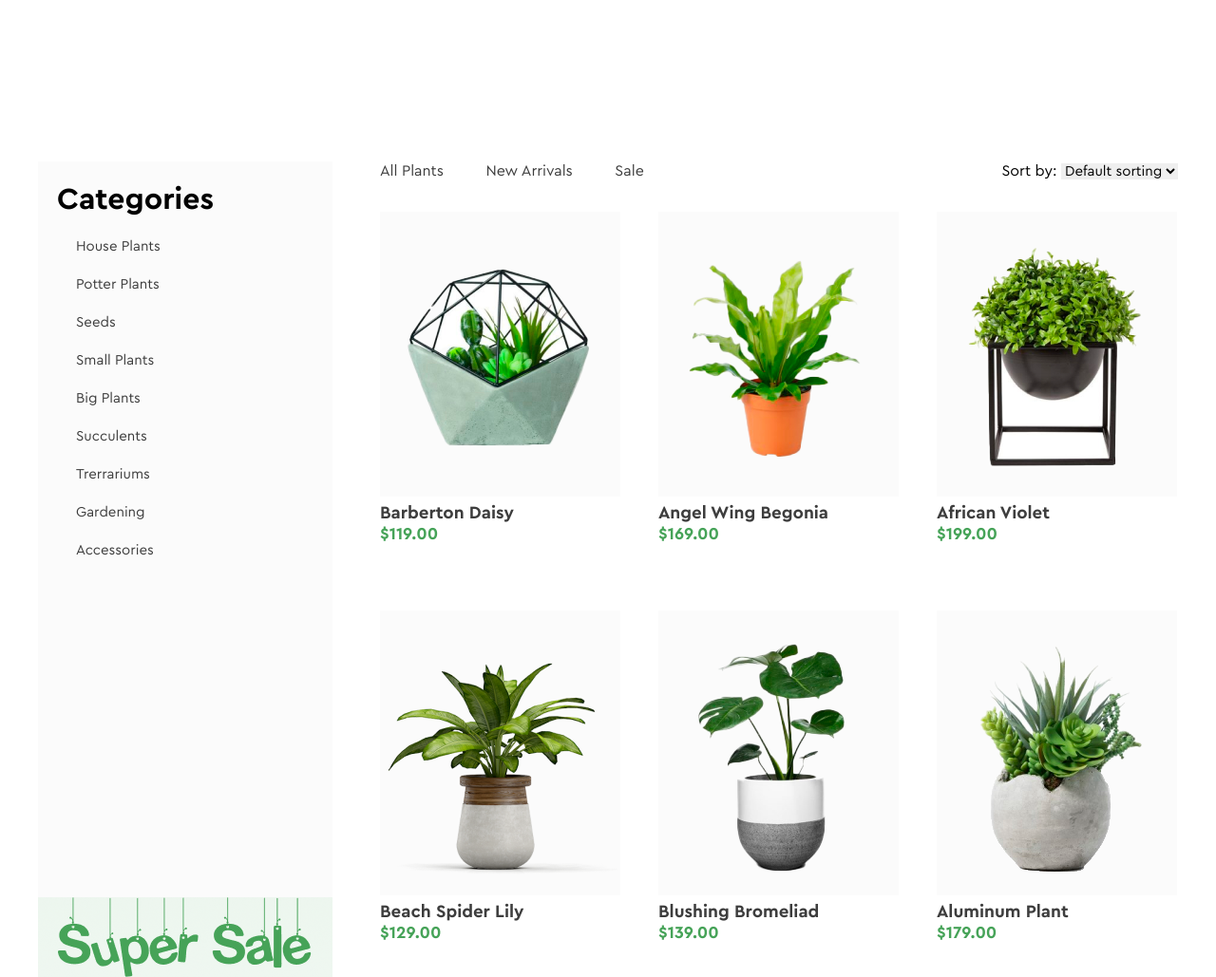
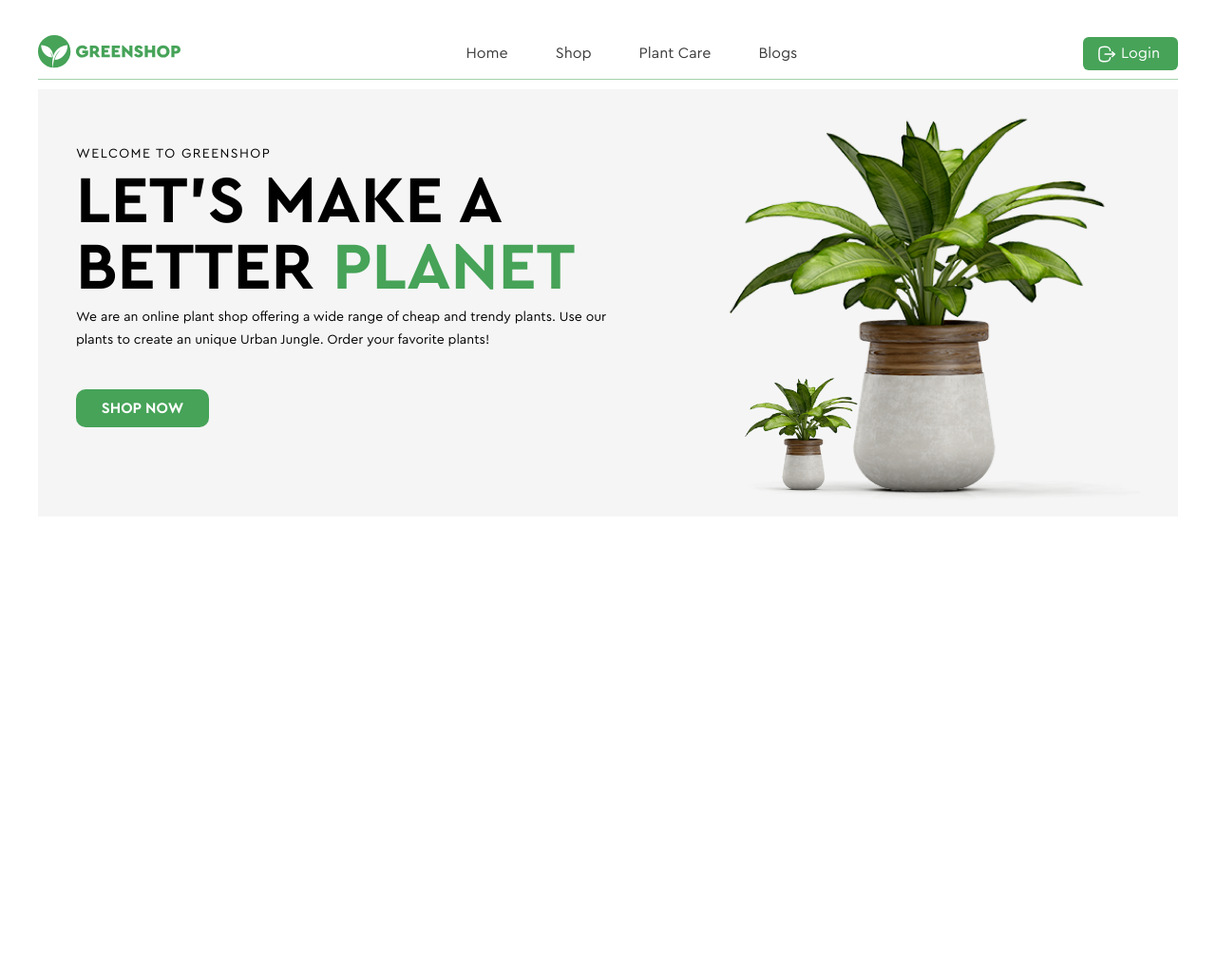
Before and after one commit to drapeID-DEV/hillel, a plain HTML site: page index.html in a window 1280 px wide. Shown: the top 1029 px of the page at 95% size. After the commit the page ends 800 px from the top, so only its background shows below. Drawn offline with Linux system fonts and the light colour scheme.

Commit message:
refactored hw7 with flex

```diff
--- a/index.html
+++ b/index.html
@@ -4,151 +4,38 @@
     <meta charset="UTF-8">
     <meta name="viewport" content="width=device-width, initial-scale=1.0">
     <link rel="stylesheet" href="./styles/font.css">
-    <link rel="stylesheet" href="./styles/style.css">
-    <title>Document</title>
+    <link rel="stylesheet" href="./styles/home.css">
+    <link rel="stylesheet" href="./styles/normalize.css">
+    <title>GREENSHOP</title>
 </head>
 <body>
-    <div class="container clear-float">
-        <div class="categories-container ">
-            <div class="categories">
-                <h1 class="categories-header">Categories</h1>
-                <ul class="categories-list">
-                    <li><a class="category-btn" href="#">House Plants</a></li>
-                    <li><a class="category-btn" href="#">Potter Plants</a></li>
-                    <li><a class="category-btn" href="#">Seeds</a></li>
-                    <li><a class="category-btn" href="#">Small Plants</a></li>
-                    <li><a class="category-btn" href="#">Big Plants</a></li>
-                    <li><a class="category-btn" href="#">Succulents</a></li>
-                    <li><a class="category-btn" href="#">Trerrariums</a></li>
-                    <li><a class="category-btn" href="#">Gardening</a></li>
-                    <li><a class="category-btn" href="#">Accessories</a></li>
+    <section class="startScreen">
+        <header>
+            <a class="logo" href="index.html"><img src="images/logo.svg" alt="logo"></a>
+            <nav class="menu">
+                <ul>
+                    <li><a class="navElement" href="index.html">Home</a></li>
+                    <li><a class="navElement" href="catalog.html">Shop</a></li>
+                    <li><a class="navElement" href="/">Plant Care</a></li>
+                    <li><a class="navElement" href="/">Blogs</a></li>
                 </ul>
+            </nav>
+            <button class="loginBtn">
+                <img src="./images/logout.svg" alt="logout">
+                Login
+            </button>
+        </header>
+    </section>
+    <section class="mainContent">
+            <div class="textContainer">
+                <p class="welcome">WELCOME TO GREENSHOP</p>
+                <h1 class="mainText">LET’S MAKE A<br> BETTER <span class="green">PLANET</span></h1>
+                <p class="paragraph">We are an online plant shop offering a wide range of cheap and trendy plants. Use our plants to create an unique Urban Jungle. Order your favorite plants!</p>
+                <a href="catalog.html"><div class="shopBtn">SHOP NOW</div></a>
             </div>
-            <a class="banner" href=""><img src="./images/supersale.png" alt="supersale"></a>
-        </div>
-        <div class="content clear-float">
-            <header class="clear-float">
-                <div class="tabs">
-                    <a class="head-btn" href="#">All Plants</a>
-                    <a class="head-btn" href="#">New Arrivals</a>
-                    <a class="head-btn" href="#">Sale</a>
-                </div>
-                <div class="filters">
-                    Sort by:
-                    <select class="select-filter">
-                        <option>Default sorting</option>
-                        <option>Price</option>
-                    </select>
-                </div>
-            </header>
-            <div class="products-container clear-float">
-                <a class="product" href="#">
-                    <div>
-                        <div class="image-container">
-                            <img class="product-image" src="./images/1.png" alt="Barberton Daisy">
-                        </div>
-                        <div class="product-info">
-                            <h3 class="product-name">Barberton Daisy</h3>
-                            <p class="price">$119.00</p>
-                        </div>
-                    </div>
-                </a>
-                <a class="product" href="#">
-                    <div>
-                        <div class="image-container">
-                            <img class="product-image" src="./images/2.png" alt="Angel Wing Begonia">
-                        </div>
-                        <div class="product-info">
-                            <h3 class="product-name">Angel Wing Begonia</h3>
-                            <p class="price">$169.00</p>
-                        </div>
-                    </div>
-                </a>
-                <a class="product" href="#">
-                    <div>
-                        <div class="image-container">
-                            <img class="product-image" src="./images/3.png" alt="African Violet">
-                        </div>
-                        <div class="product-info">
-                            <h3 class="product-name">African Violet</h3>
-                            <p class="price">$199.00</p>
-                        </div>
-                    </div>
-                </a>
-                <a class="product" href="#">
-                    <div>
-                        <div class="image-container">
-                            <img class="product-image" src="./images/4.png" alt="Beach Spider Lily">
-                        </div>
-                        <div class="product-info">
-                            <h3 class="product-name">Beach Spider Lily</h3>
-                            <p class="price">$129.00</p>
-                        </div>
-                    </div>
-                </a>
-                <a class="product" href="#">
-                    <div>
-                        <div class="image-container">
-                            <img class="product-image" src="./images/5.png" alt="Blushing Bromeliad">
-                        </div>
-                        <div class="product-info">
-                            <h3 class="product-name">Blushing Bromeliad</h3>
-                            <p class="price">$139.00</p>
-                        </div>
-                    </div>
-                </a>
-                <a class="product" href="#">
-                    <div>
-                        <div class="image-container">
-                            <img class="product-image" src="./images/6.png" alt="Aluminum Plant">
-                        </div>
-                        <div class="product-info">
-                            <h3 class="product-name">Aluminum Plant</h3>
-                            <p class="price">$179.00</p>
-                        </div>
-                    </div>
-                </a>
-                <a class="product" href="#">
-                    <div>
-                        <div class="image-container">
-                            <img class="product-image" src="./images/7.png" alt="Bird's Nest Fern">
-                        </div>
-                        <div class="product-info">
-                            <h3 class="product-name">Bird's Nest Fern</h3>
-                            <p class="price">$99.00</p>
-                        </div>
-                    </div>
-                </a>
-                <a class="product" href="#">
-                    <div>
-                        <div class="image-container">
-                            <img class="product-image" src="./images/8.png" alt="Broadleaf Lady Palm">
-                        </div>
-                        <div class="product-info">
-                            <h3 class="product-name">Broadleaf Lady Palm</h3>
-                            <p class="price">$59.00</p>
-                        </div>
-                    </div>
-                </a>
-                <a class="product" href="#">
-                    <div>
-                        <div class="image-container">
-                            <img class="product-image" src="./images/9.png" alt="Chinese Evergreen">
-                        </div>
-                        <div class="product-info">
-                            <h3 class="product-name">Chinese Evergreen</h3>
-                            <p class="price">$39.00</p>
-                        </div>
-                    </div>
-                </a>
+            <div class="imageContainer">
+                <img class="flower" src="./images/flower.png" alt="">
             </div>
-        </div>
-        <div class="pages">
-            <a class="page-btn" href="#">1</a>
-            <a class="page-btn" href="#">2</a>
-            <a class="page-btn" href="#">3</a>
-            <a class="page-btn" href="#"><img src="./images/arrow.svg" alt="arrow"></a>
-        </div>
-    </div>
+    </section>
 </body>
 </html>
--- a/styles/style.css
+++ b/styles/catalog.css
@@ -13,20 +13,14 @@ a {
     color:#3D3D3D;
 }
 
-.clear-float::after {
-    content: "";
-    display: block;
-    clear: both;
-}
-
 .container {
+    display: flex;
     max-width: 1200px;
     margin: 0 auto;
     margin-top: 170px;
 }
 
 .container .categories-container {
-    float: left;
     width: 30%;
 }
 
@@ -55,18 +49,24 @@ a {
 }
 
 .container .content {
-    float: right;
     width: 70%;
     height: 1245px;
-    margin-bottom: 100px;
 }
 
 header {
+    display: flex;
     height: 23px;
     margin-bottom: 30px;
+    justify-content: space-between;
+}
+
+.tabs {
+    display: flex;
 }
 
 .head-btn {
+    text-align: center;
+    min-width: 100px;
     margin-right: 40px;
     padding-bottom: 5px;
 }
@@ -85,28 +85,17 @@ header {
     border: 0;
 }
 
-.content .tabs {
-    float: left;
-}
-
-.content .filters {
-    float: right;
-}
-
 .products-container {
+    display: flex;
+    flex-wrap: wrap;
     width: 100%;
+    justify-content: space-between;
 }
 
 .product {
     height: 350px;
     width: 253px;
-    float: left;
     margin-bottom: 70px;
-    margin-right: 40px;
-}
-
-.product:nth-child(3n) {
-    margin-right: 0px;
 }
 
 .image-container {
@@ -133,10 +122,14 @@ header {
     line-height: 16px;
 }
 
+.pages-container {
+    max-width: 1200px;
+    margin: 80px auto;
+}
+
 .pages {
-    width: 220px;
+    width: 225px;
     margin-left: auto;
-    margin-bottom: 80px;
 }
 
 .page-btn {
@@ -152,7 +145,7 @@ header {
 }
 
 .page-btn:hover {
-    border: 0;
+    border: 1px solid transparent;
     color: white;
     font-size: 18px;
     font-weight: 700;
--- /dev/null
+++ b/styles/home.css
@@ -0,0 +1,126 @@
+body {
+    font-family: 'Cera Pro';
+    font-weight: 400;
+    font-style: normal;
+}
+
+a {
+    text-decoration: none;
+}
+
+header {
+    display: flex;
+    justify-content: space-between;
+    align-items: center;
+    max-width: 1200px;
+    height: 53px;
+    margin: 0 auto;
+    margin-top: 30px;
+    border-bottom: 1px solid #46A35880;
+}
+
+.navElement {
+    color: #3D3D3D;
+    font-size: 16px;
+    font-weight: 400;
+    line-height: 20.11px;
+    text-align: left;
+    margin: 0 25px;
+    padding-bottom: 15px;
+}
+
+.navElement:hover {
+    font-weight: 700;
+    border-bottom: 3px solid #46A358;
+}
+
+ul {
+    list-style: none;
+    display: flex;
+    padding: 0;
+}
+
+.loginBtn {
+    display: flex;
+    align-items: center;
+    gap: 5px;
+    padding: 0 15px;
+    color: white;
+    background-color: #46A358;
+    width: 100px;
+    height: 35px;
+    font-size: 16px;
+    font-weight: 500;
+    line-height: 20.11px;
+    border: 0px;
+    border-radius: 6px;
+    cursor: pointer;
+}
+
+.mainContent {
+    display: flex;
+    max-width: 1200px;
+    height: 450px;
+    background-color: #F5F5F5;
+    margin: 0 auto;
+    margin-top: 10px;
+}
+
+.textContainer {
+    width: 50%;
+    height: 100%;
+    margin: 60px 40px;
+}
+
+.welcome {
+    font-size: 14px;
+    font-weight: 500;
+    line-height: 16px;
+    letter-spacing: 0.1em;
+    margin: 0 0 7px 0;
+}
+
+.mainText {
+    font-size: 70px;
+    font-weight: 900;
+    line-height: 70px;
+    margin: 0;
+}
+
+.green {
+    color: #46A358;
+}
+
+.paragraph {
+    font-size: 14px;
+    font-weight: 400;
+    line-height: 24px;
+    margin: 5px 0 40px 0;
+}
+
+.shopBtn {
+    display: block;
+    width: 140px;
+    height: 40px;
+    background-color: #46A358;
+    align-content: center;
+    text-align: center;
+    color: white;
+    font-size: 16px;
+    font-weight: 700;
+    line-height: 20px;
+    border-radius: 10px;
+}
+
+.imageContainer {
+    display: inline-block;
+    height: 100%;
+    width: 40%;
+    background-image: url(../images/flower.png);
+}
+
+.flower {
+    display: block;
+    height: 30%;
+    margin: 295px 0 0 50px;
+}
--- /dev/null
+++ b/styles/normalize.css
@@ -0,0 +1,179 @@
+html {
+    line-height: 1.15;
+    -webkit-text-size-adjust: 100%;
+  }
+
+  body {
+    margin: 0;
+  }
+
+  main {
+    display: block;
+  }
+
+  h1 {
+    font-size: 2em;
+    margin: 0.67em 0;
+  }
+
+  hr {
+    box-sizing: content-box;
+    height: 0;
+    overflow: visible;
+  }
+
+  pre {
+    font-family: monospace, monospace;
+    font-size: 1em;
+  }
+
+  a {
+    background-color: transparent;
+  }
+
+  abbr[title] {
+    border-bottom: none;
+    text-decoration: underline;
+    text-decoration: underline dotted;
+  }
+
+  b,
+  strong {
+    font-weight: bolder;
+  }
+
+  code,
+  kbd,
+  samp {
+    font-family: monospace, monospace; /* 1 */
+    font-size: 1em; /* 2 */
+  }
+
+  small {
+    font-size: 80%;
+  }
+
+  sub,
+  sup {
+    font-size: 75%;
+    line-height: 0;
+    position: relative;
+    vertical-align: baseline;
+  }
+
+  sub {
+    bottom: -0.25em;
+  }
+
+  sup {
+    top: -0.5em;
+  }
+
+  img {
+    border-style: none;
+  }
+
+  button,
+  input,
+  optgroup,
+  select,
+  textarea {
+    font-family: inherit;
+    font-size: 100%;
+    line-height: 1.15;
+    margin: 0;
+  }
+
+  button,
+  input {
+    overflow: visible;
+  }
+
+  button,
+  select {
+    text-transform: none;
+  }
+
+  button,
+  [type="button"],
+  [type="reset"],
+  [type="submit"] {
+    -webkit-appearance: button;
+  }
+
+  button::-moz-focus-inner,
+  [type="button"]::-moz-focus-inner,
+  [type="reset"]::-moz-focus-inner,
+  [type="submit"]::-moz-focus-inner {
+    border-style: none;
+    padding: 0;
+  }
+
+  button:-moz-focusring,
+  [type="button"]:-moz-focusring,
+  [type="reset"]:-moz-focusring,
+  [type="submit"]:-moz-focusring {
+    outline: 1px dotted ButtonText;
+  }
+
+  fieldset {
+    padding: 0.35em 0.75em 0.625em;
+  }
+
+  legend {
+    box-sizing: border-box; /* 1 */
+    color: inherit; /* 2 */
+    display: table; /* 1 */
+    max-width: 100%; /* 1 */
+    padding: 0; /* 3 */
+    white-space: normal; /* 1 */
+  }
+
+  progress {
+    vertical-align: baseline;
+  }
+
+  textarea {
+    overflow: auto;
+  }
+
+  [type="checkbox"],
+  [type="radio"] {
+    box-sizing: border-box;
+    padding: 0;
+  }
+
+  [type="number"]::-webkit-inner-spin-button,
+  [type="number"]::-webkit-outer-spin-button {
+    height: auto;
+  }
+
+  [type="search"] {
+    -webkit-appearance: textfield;
+    outline-offset: -2px;
+  }
+
+  [type="search"]::-webkit-search-decoration {
+    -webkit-appearance: none;
+  }
+
+  ::-webkit-file-upload-button {
+    -webkit-appearance: button;
+    font: inherit;
+  }
+
+  details {
+    display: block;
+  }
+
+  summary {
+    display: list-item;
+  }
+
+  template {
+    display: none;
+  }
+
+  [hidden] {
+    display: none;
+  }
```
Also changed, not shown: catalog.html (added, +156 -0 lines), images/flower.png (added), images/logo.svg (added), images/logout.svg (added).
